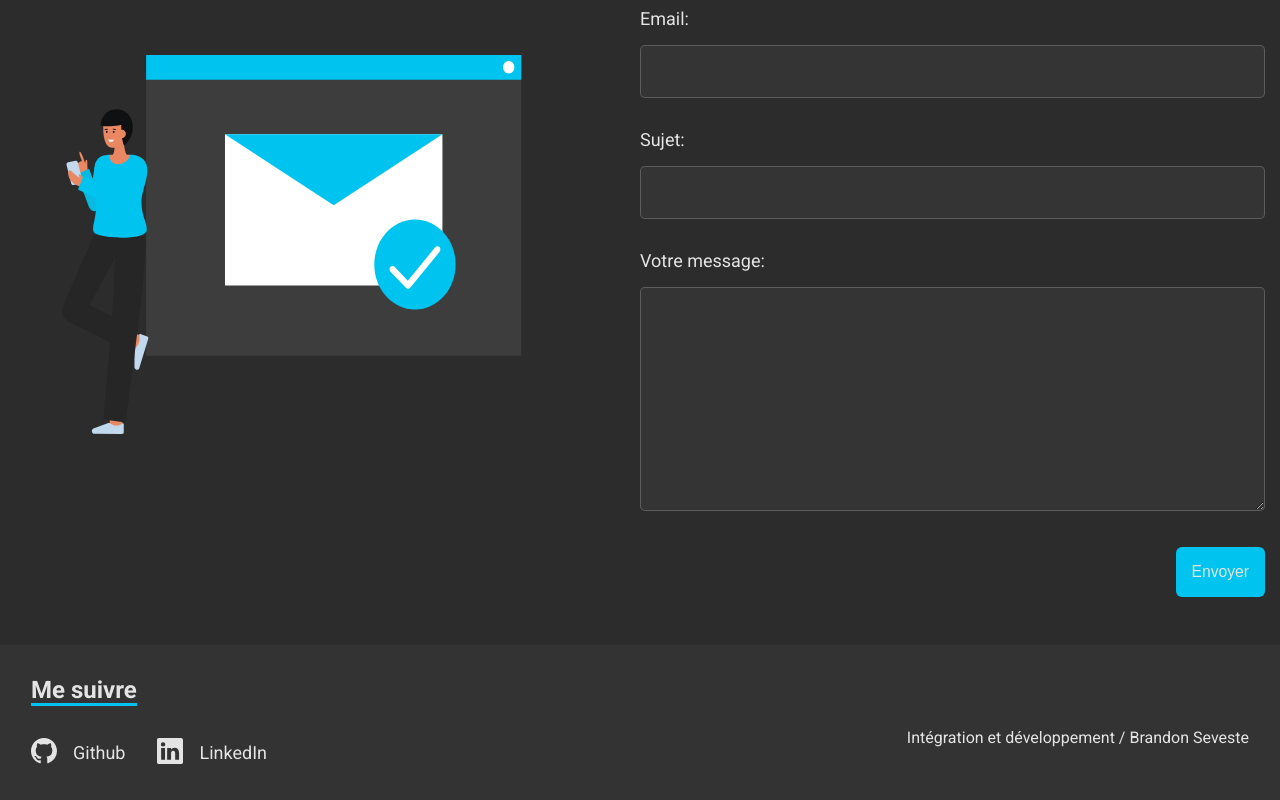
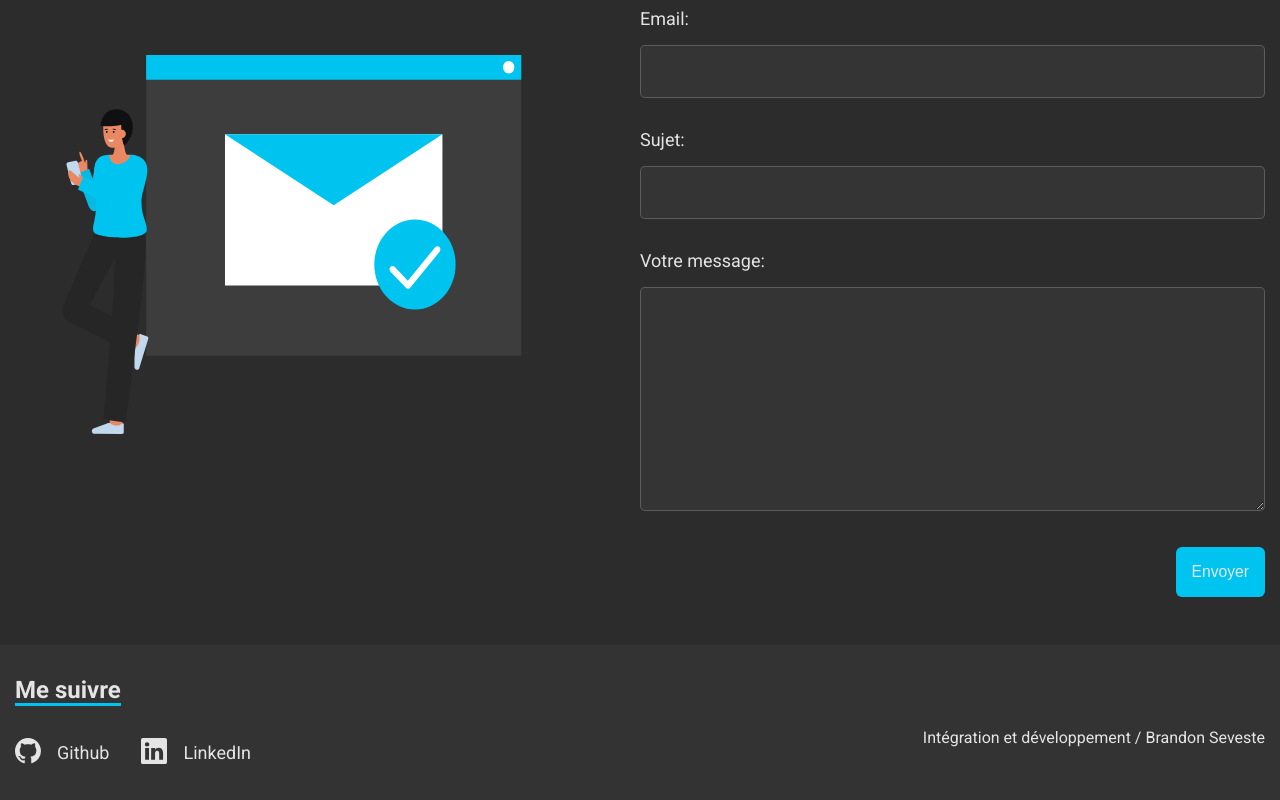
Before and after one commit to BrandonSev/brandon-seveste, a React (Create React App) app: page /contact in a window 1280 px wide. Shown: the part 877-1677 px from the top of the page. Built offline with nearby package versions, Linux system fonts and the light colour scheme.

Commit message:
fox(front): Correction bug mineurs

```diff
--- a/src/components/Button/index.jsx
+++ b/src/components/Button/index.jsx
@@ -3,12 +3,10 @@ import { NavLink } from "react-router-dom";
 
 const ButtonLink = ({ linkUrl, linkText }) => {
   const handleClick = (e) => {
-    document.addEventListener("click", (e) => {
       window.scrollTo({
         top: 0,
         behavior: "smooth",
       });
-    });
   };
   useEffect(() => {
     return () => {
--- a/src/components/Navbar/index.jsx
+++ b/src/components/Navbar/index.jsx
@@ -7,12 +7,10 @@ const Navbar = () => {
   const handleWidth = (e) => {
     setWidth(e.target.offsetWidth)
     if(window.scrollY > 15){
-      document.addEventListener("click", (e) => {
         window.scrollTo({
           top: 0,
           behavior: "smooth",
         });
-      });
     }
   }
   useEffect(() => {
--- a/src/styles/components/_footer.scss
+++ b/src/styles/components/_footer.scss
@@ -1,6 +1,6 @@
 .footer {
   .footer_wrapper{
-    padding: 2rem 1rem;
+    padding: 2rem 0;
 
     .footer_left {
       h4 {
```
